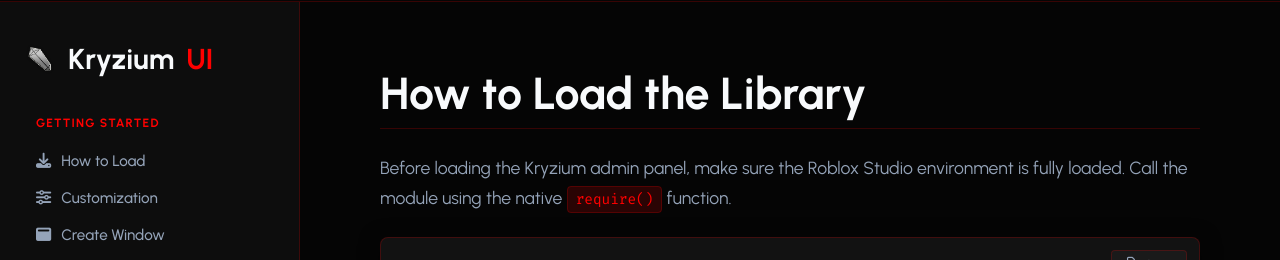
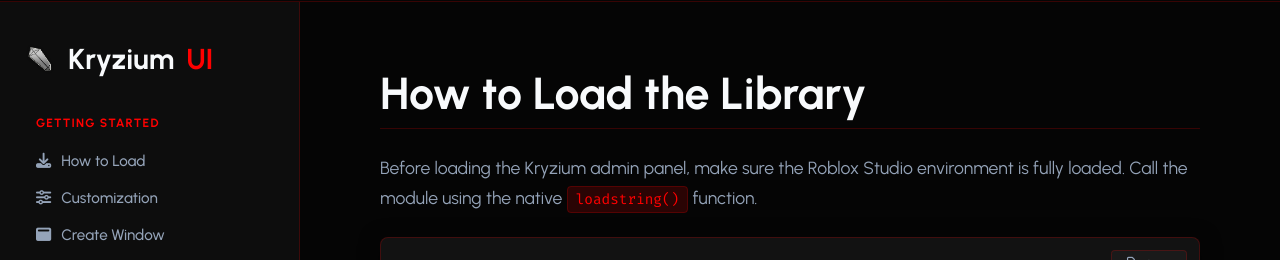
Before and after one commit to dirsks/webss, a plain HTML site: page index.html in a window 1280 px wide. Shown: the part 799-1059 px from the top of the page. Drawn offline with Linux system fonts and the light colour scheme.

Commit message:
LAST COMMIT

```diff
--- a/index.html
+++ b/index.html
@@ -366,7 +366,7 @@
         <main>
             <section id="load">
                 <h1>How to Load the Library</h1>
-                <p>Before loading the Kryzium admin panel, make sure the Roblox Studio environment is fully loaded. Call the module using the native <code class="badge">require()</code> function.</p>
+                <p>Before loading the Kryzium admin panel, make sure the Roblox Studio environment is fully loaded. Call the module using the native <code class="badge">loadstring()</code> function.</p>
                 <pre><button class="copy-btn" onclick="copyCode(this)"><i class="fa-regular fa-copy"></i> Copy</button><code>if not game:IsLoaded() then
     game.Loaded:Wait()
 end
```
